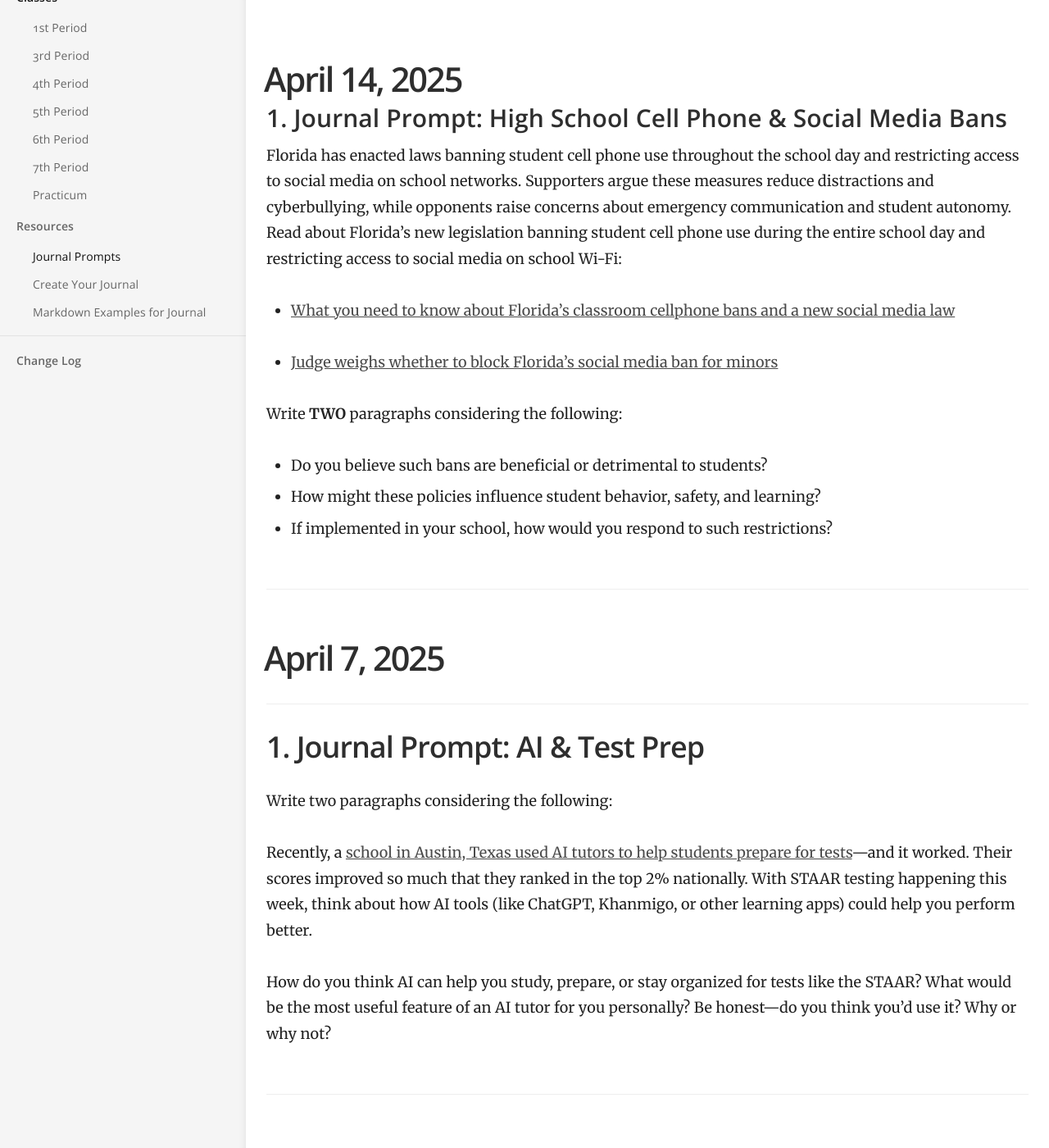
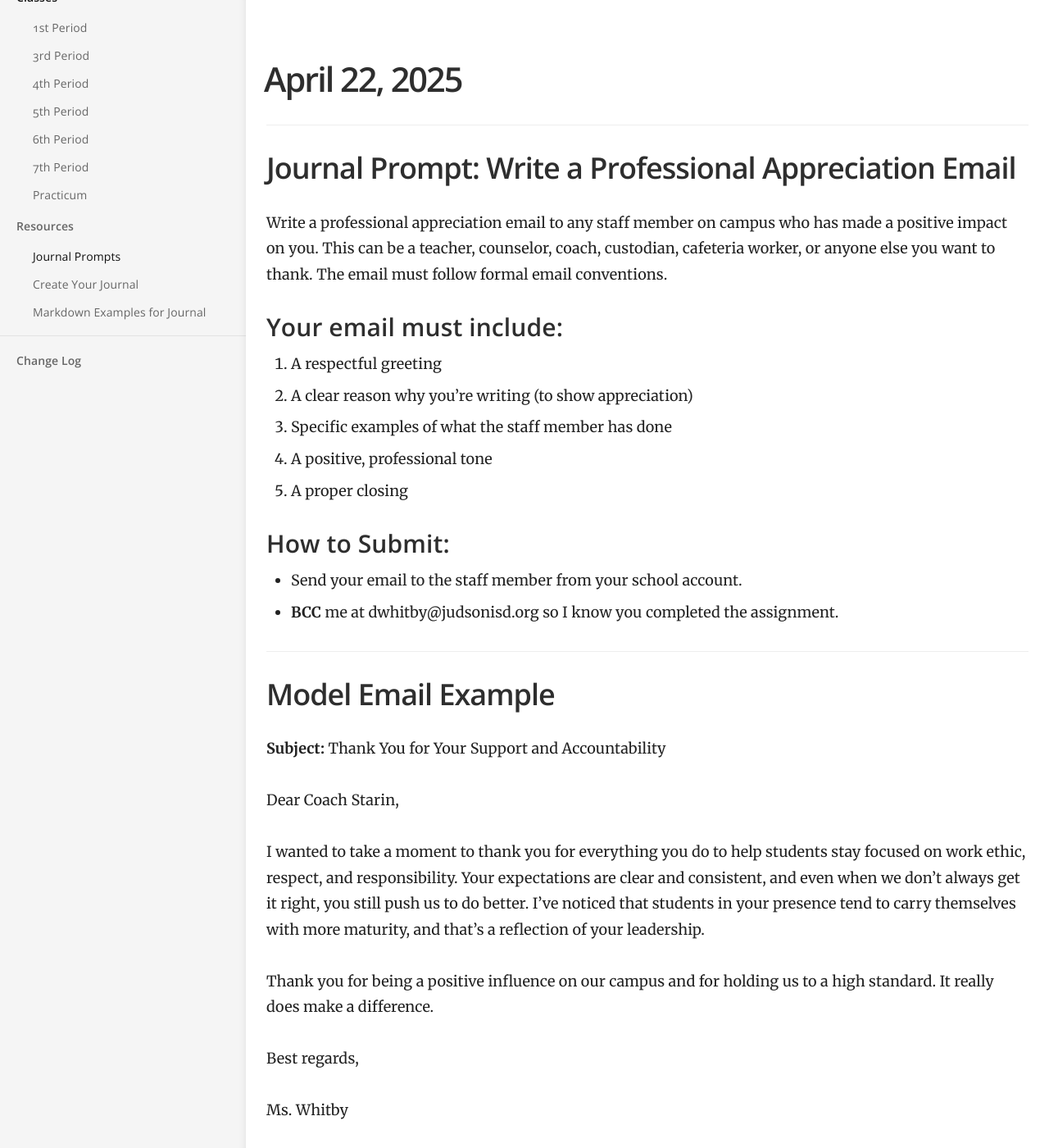
Before and after one commit to mswhitby/classroom, a Jekyll site: the page built from _docs/resources/journal.md, in a window 1280 px wide and 1400 px high, scrolled down 203 px. Shown: the whole window at 82% size. Built offline with Jekyll 4.4.1, drawn with Linux system fonts in a browser that asks for light colours.

Commit message:
Updated lessons

```diff
--- a/_docs/resources/journal.md
+++ b/_docs/resources/journal.md
@@ -3,6 +3,40 @@ title: Journal Prompts
 category: Resources
 order: 1
 ---
+
+# April 22, 2025
+
+## Journal Prompt: Write a Professional Appreciation Email
+
+Write a professional appreciation email to any staff member on campus who has made a positive impact on you. This can be a teacher, counselor, coach, custodian, cafeteria worker, or anyone else you want to thank. The email must follow formal email conventions.
+
+### Your email must include:
+1. A respectful greeting
+2. A clear reason why you’re writing (to show appreciation)
+3. Specific examples of what the staff member has done
+4. A positive, professional tone
+5. A proper closing
+
+### How to Submit:
+- Send your email to the staff member from your school account.
+- **BCC** me at dwhitby@judsonisd.org so I know you completed the assignment.
+
+## Model Email Example
+
+**Subject:** Thank You for Your Support and Accountability
+
+Dear Coach Starin,
+
+I wanted to take a moment to thank you for everything you do to help students stay focused on work ethic, respect, and responsibility. Your expectations are clear and consistent, and even when we don’t always get it right, you still push us to do better. I’ve noticed that students in your presence tend to carry themselves with more maturity, and that’s a reflection of your leadership.
+
+Thank you for being a positive influence on our campus and for holding us to a high standard. It really does make a difference.
+
+
+Best regards,
+
+Ms. Whitby
+
+----
 
 # April 14, 2025
 
```
Also changed, not shown: _docs/classes/3rd.md (+8 -0 lines).
